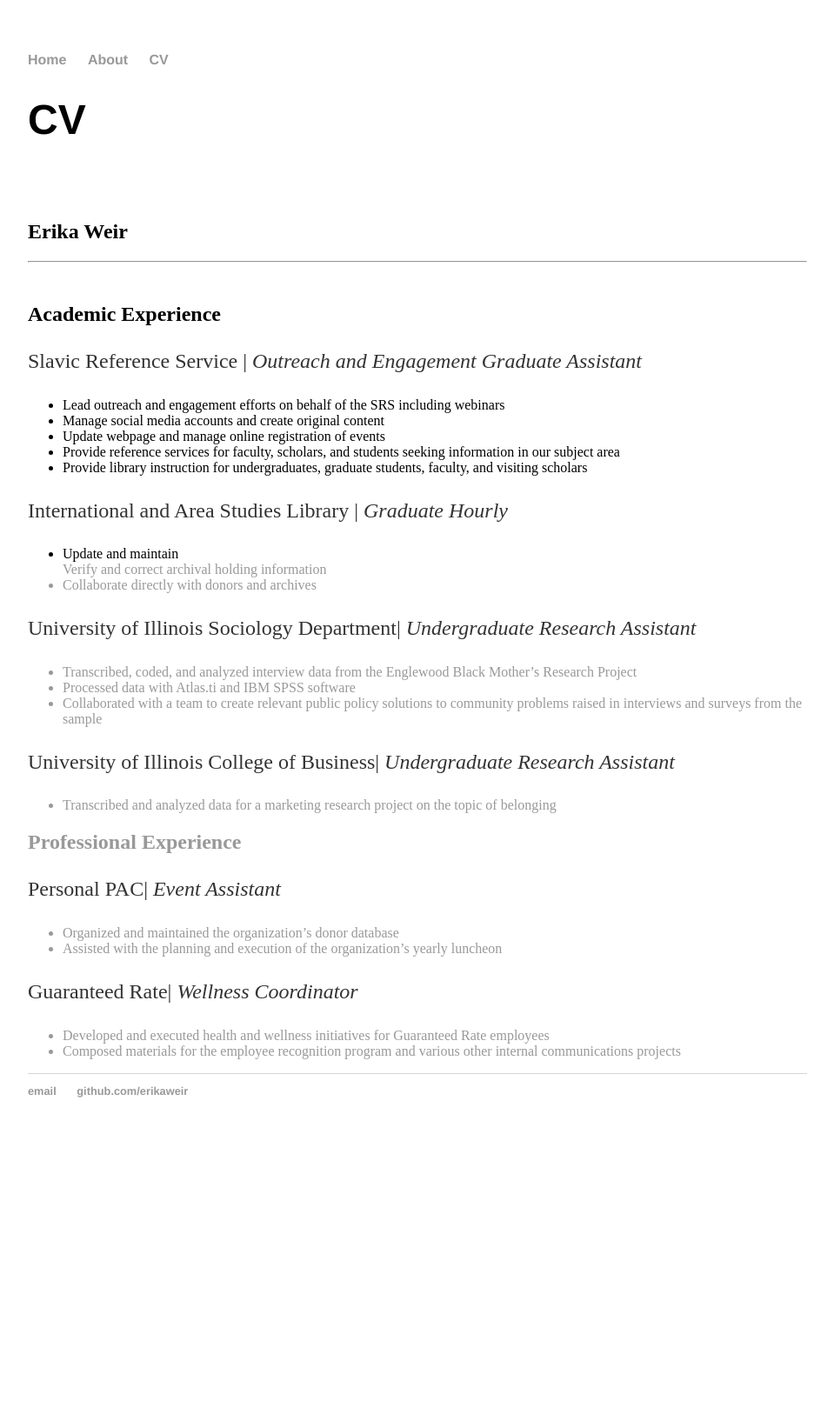
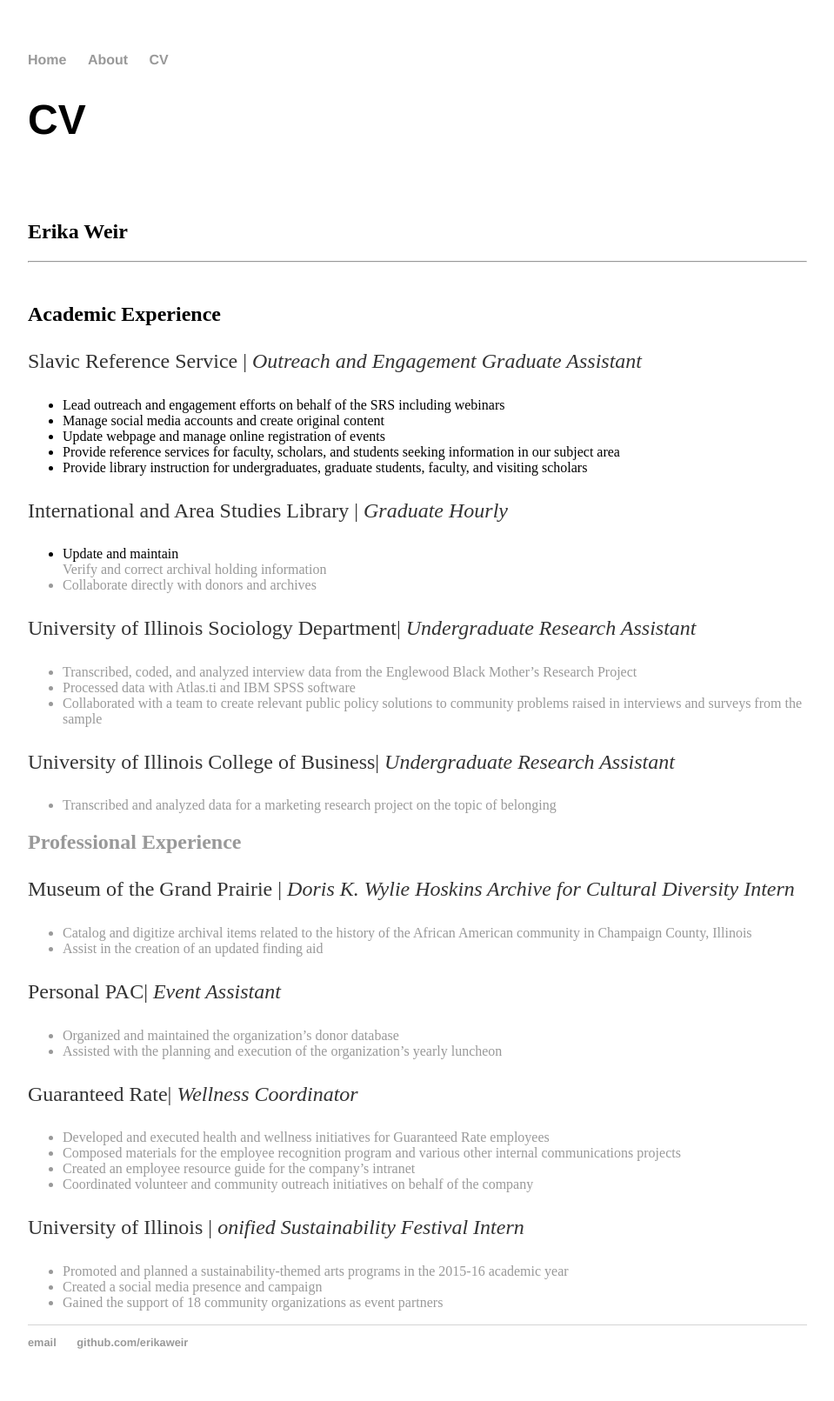
Before and after one commit to tracyJCI/erikaweir.github.io, a Jekyll site: the page built from cv/index.html, in a window 1280 px wide. Shown: the whole page at 87% size, without its empty margins (160-1119 px from the left). Built offline with Jekyll 4.4.1, drawn with Linux system fonts in a browser that asks for light colours; before the commit the page ends 1322 px from its top, so only the background shows below that.

Commit message:
Update index.html

```diff
--- a/cv/index.html
+++ b/cv/index.html
@@ -36,6 +36,11 @@ title: CV
       			<li>Transcribed and analyzed data for a marketing research project on the topic of belonging</li>
   		</ul>
 		<h2>Professional Experience</h2>
+		<p class="head">Museum of the Grand Prairie | <i>Doris K. Wylie Hoskins Archive for Cultural Diversity Intern</i></p>
+		<ul>
+      			<li>Catalog and digitize archival items related to the history of the African American community in Champaign County, Illinois</li>
+      			<li>Assist in the creation of an updated finding aid</li>
+  		</ul>
   		<p class="head">Personal PAC| <i>Event Assistant</i></p>
 		<ul>
       			<li>Organized and maintained the organization’s donor database</li>
@@ -45,6 +50,14 @@ title: CV
 		<ul>
       			<li>Developed and executed health and wellness initiatives for Guaranteed Rate employees</li>
       			<li>Composed materials for the employee recognition program and various other internal communications projects</li>
+			<li>Created an employee resource guide for the company’s intranet</li>
+			<li>Coordinated volunteer and community outreach initiatives on behalf of the company</li>
+  		</ul>
+		<p class="head">University of Illinois | <i>onified Sustainability Festival Intern</i></p>
+		<ul>
+      			<li>Promoted and planned a sustainability-themed arts programs in the 2015-16 academic year</li>
+      			<li>Created a social media presence and campaign</li>
+			<li>Gained the support of 18 community organizations as event partners</li>
   		</ul>
 	</div>
 	<div class="right"></div>
```
